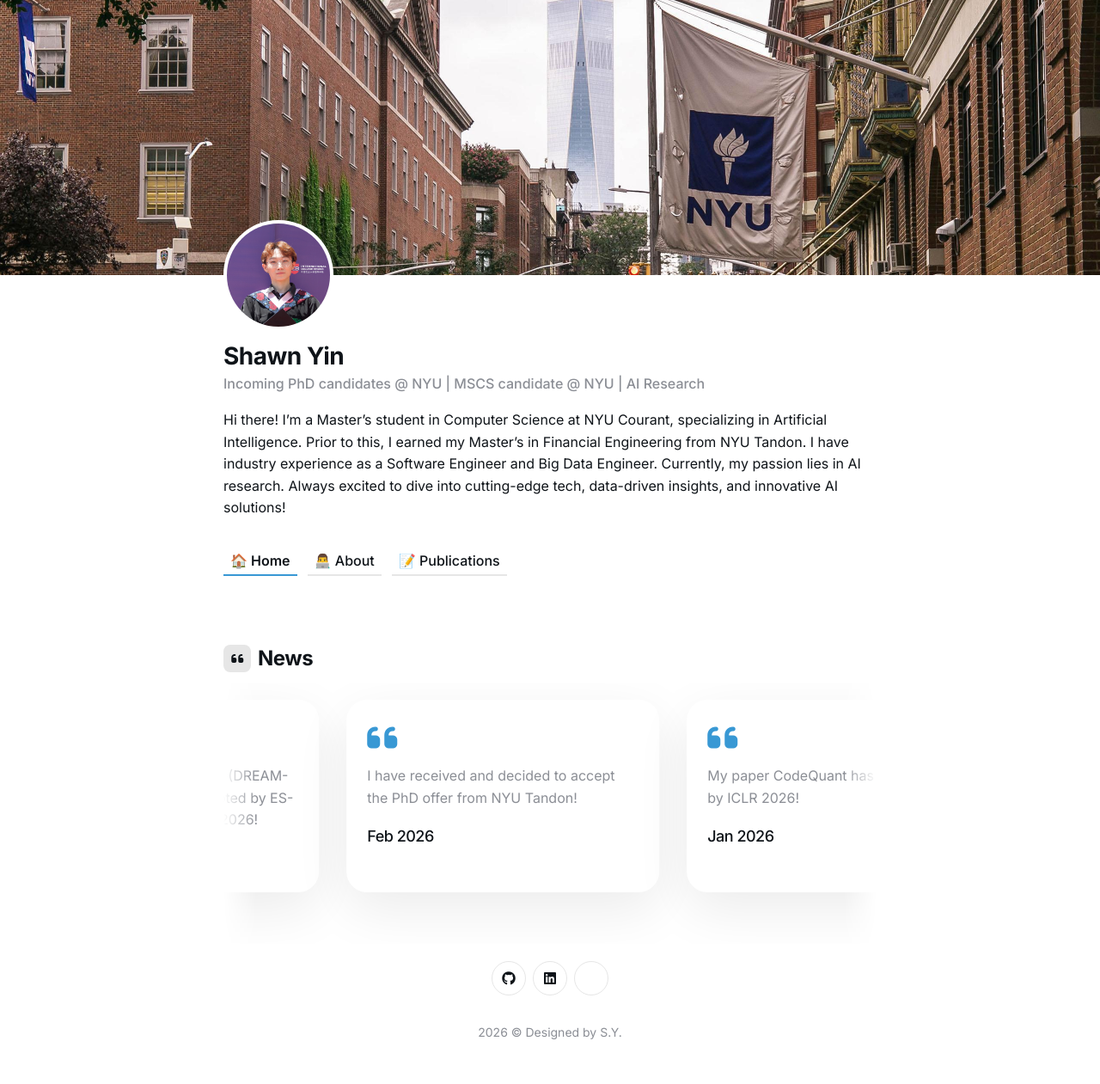
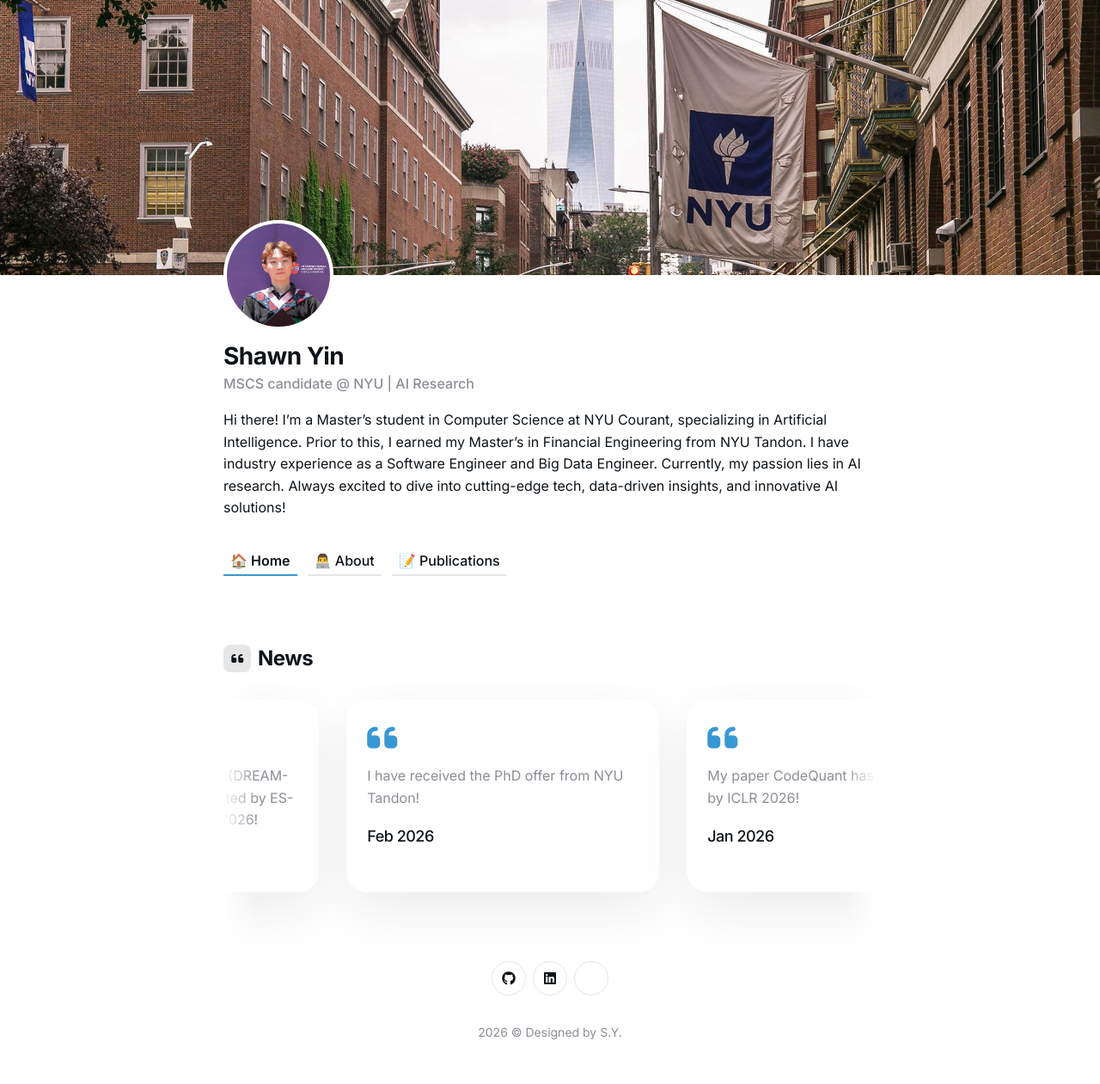
Before and after one commit to shawnyin128/shawnyin128.github.io, a Jekyll site: the page built from index.html, in a window 1280 px wide. Shown: the whole page at 86% size. Built offline with Jekyll 4.4.1, drawn with Linux system fonts in a browser that asks for light colours; a style sheet for code colours, icons or effects is not loaded.

Commit message:
[about]: update

```diff
--- a/_data/settings.yml
+++ b/_data/settings.yml
@@ -42,7 +42,7 @@
 # Author Settings
 author:
   author_name: Shawn Yin
-  author_role: Incoming PhD candidates @ NYU | MSCS candidate @ NYU | AI Research
+  author_role: MSCS candidate @ NYU | AI Research
   author_bio: Hi there! I’m a Master’s student in Computer Science at NYU Courant, specializing in Artificial Intelligence. Prior to this, I earned my Master’s in Financial Engineering from NYU Tandon. I have industry experience as a Software Engineer and Big Data Engineer. Currently, my passion lies in AI research. Always excited to dive into cutting-edge tech, data-driven insights, and innovative AI solutions!
   author_avatar: '/images/avatar/selfie.png'
   # cta_button_text: Get In Touch
@@ -68,7 +68,7 @@
   - name: "Mar 2026"
     content: "A speculative reasoning paper (DREAM-R) I contribute has been accepted by ES-Reasoning Workshop @ ICLR 2026!"
   - name: "Feb 2026"
-    content: "I have received and decided to accept the PhD offer from NYU Tandon!"
+    content: "I have received the PhD offer from NYU Tandon!"
   - name: "Jan 2026"
     content: "My paper CodeQuant has been accepted by ICLR 2026!"
   - name: "May 2025"
```
